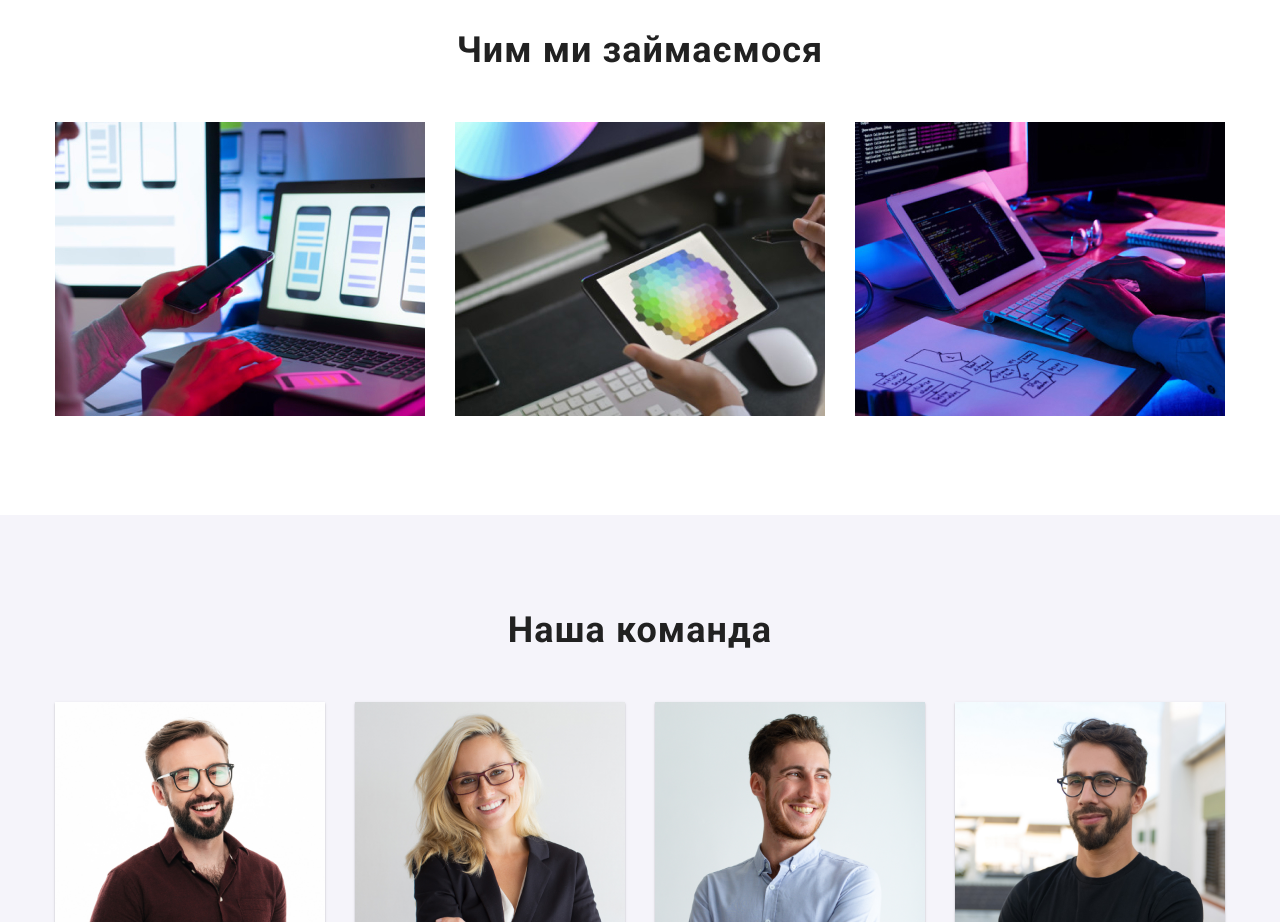
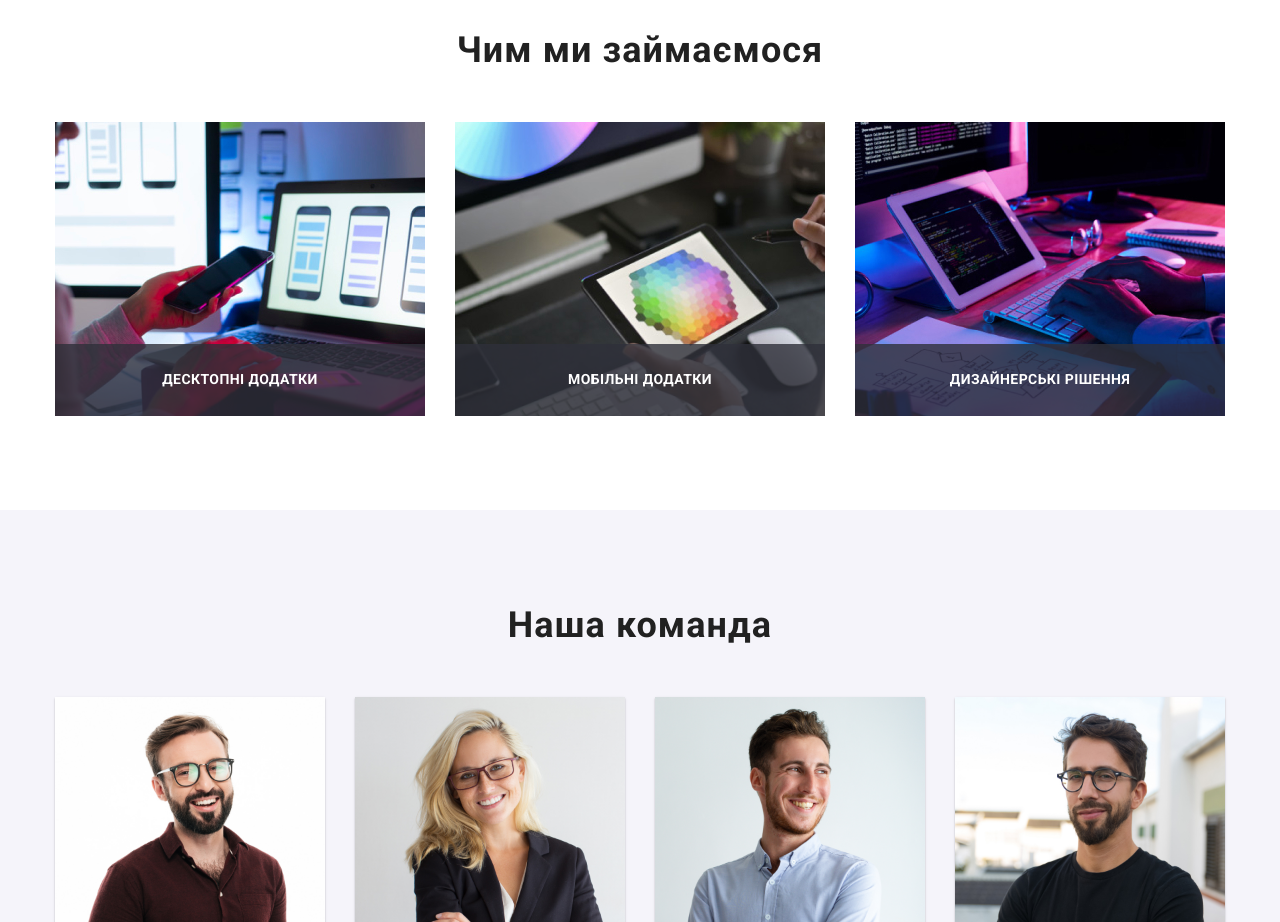
Before and after one commit to Google-Barma/goit-markup-hw-05, a plain HTML site: page index.html in a window 1280 px wide. Shown: the part 1100-2022 px from the top of the page. Drawn offline with Linux system fonts and the light colour scheme.

Commit message:
added gallery overlay

```diff
--- a/css/styles.css
+++ b/css/styles.css
@@ -15,10 +15,17 @@ body {
 
 ul {
     list-style: none;
+    margin: 0;
+    padding: 0;
 }
 
 a {
     text-decoration: none;
+}
+
+img {
+    box-sizing: border-box;
+    display: block;
 }
 
 .container {
@@ -83,7 +90,7 @@ a {
 
 .menu-item {
     margin-right: 50px;
-    transition: color .2s ease-in;
+    transition: color 250ms ease-in;
 }
 
 .menu a {
@@ -104,7 +111,7 @@ a {
     display: flex;
     justify-content: flex-start;
     align-items: center;
-    transition: color .2s ease-in;
+    transition: color 250ms ease-in;
 }
 
 .contacts a {
@@ -205,8 +212,29 @@ a {
     display: flex;
 }
 
+.gallery li {
+    position: relative;
+}
+
 .gallery li:not(:last-child) {
     margin-right: 30px;
+}
+
+.gallery-text {
+    position: absolute;
+    left: 50%;
+    bottom: 0;
+    width: 100%;
+    padding: 28px 0;
+    transform: translateX(-50%);
+    background: rgba(47, 48, 58, 0.8);
+    text-align: center;
+    font-weight: 700;
+    font-size: 14px;
+    line-height: 1.14;
+    letter-spacing: 0.03em;
+    text-transform: uppercase;
+    color: var(--white);
 }
 
 .our-team {
@@ -381,17 +409,17 @@ address p {
 .filter-button {
     width: 125px;
     height: 38px;
-    background: #F5F4FA;
+    background-color: #F5F4FA;
     border-radius: 4px;
     border: none;
     cursor: pointer;
+    transition: background-color 500ms cubic-bezier(0.4, 0, 0.2, 1);
 }
 
 .filter-button:hover,
 .filter-button:focus {
     color:rgb(255, 255, 255);
     background-color: var(--accent-blue);
-    transition: all .2s ease-in;
 }
 
 .filter {
--- a/index.html
+++ b/index.html
@@ -121,9 +121,18 @@
         <div class="container">
           <h2 class="title">Чим ми займаємося</h2>
           <ul>
-            <li><img src="images/img-1.jpg" alt="laptop" width="370" /></li>
-            <li><img src="images/img-2.jpg" alt="tablet" width="370" /></li>
-            <li><img src="images/img.jpg" alt="keyboard" width="370" /></li>
+            <li>
+              <img src="images/img-1.jpg" alt="laptop" width="370" />
+              <p class="gallery-text">Десктопні додатки</p>
+            </li>
+            <li>
+              <img src="images/img-2.jpg" alt="tablet" width="370" />
+              <p class="gallery-text">Мобільні додатки</p>
+            </li>
+            <li>
+              <img src="images/img.jpg" alt="keyboard" width="370" />
+              <p class="gallery-text">Дизайнерські рішення</p>
+            </li>
           </ul>
         </div>
       </section>
```
